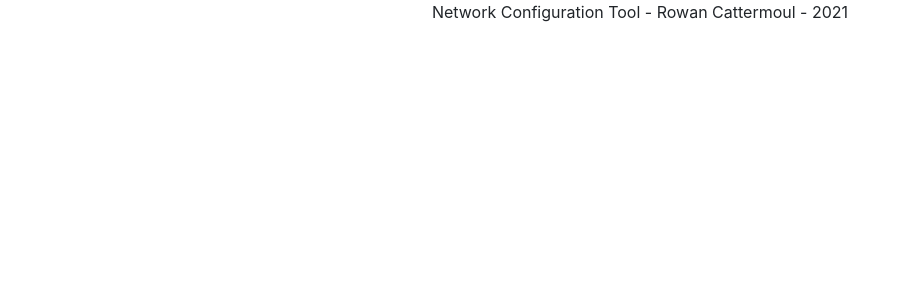
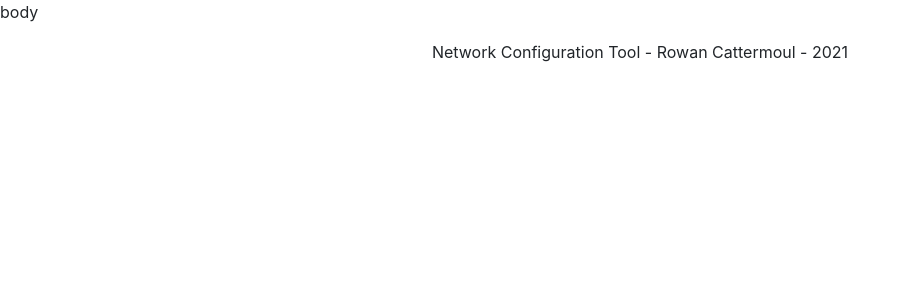
Before and after one commit to RowCatt/NetworkConfigurationTool, a PHP site: page / in a window 1280 px wide. Shown: the top 300 px of the page, without its empty margins (0-909 px from the left). Run offline with PHP 8.4, Linux system fonts and the light colour scheme.

Commit message:
example body text

```diff
--- a/index.php
+++ b/index.php
@@ -6,7 +6,10 @@ require("requires/header.php");
 
 ?>
 
-<?php // body ?>
+<?php // body
+
+echo "<p>body</p>";
+?>
 
 <?php
 // Include footer
```
